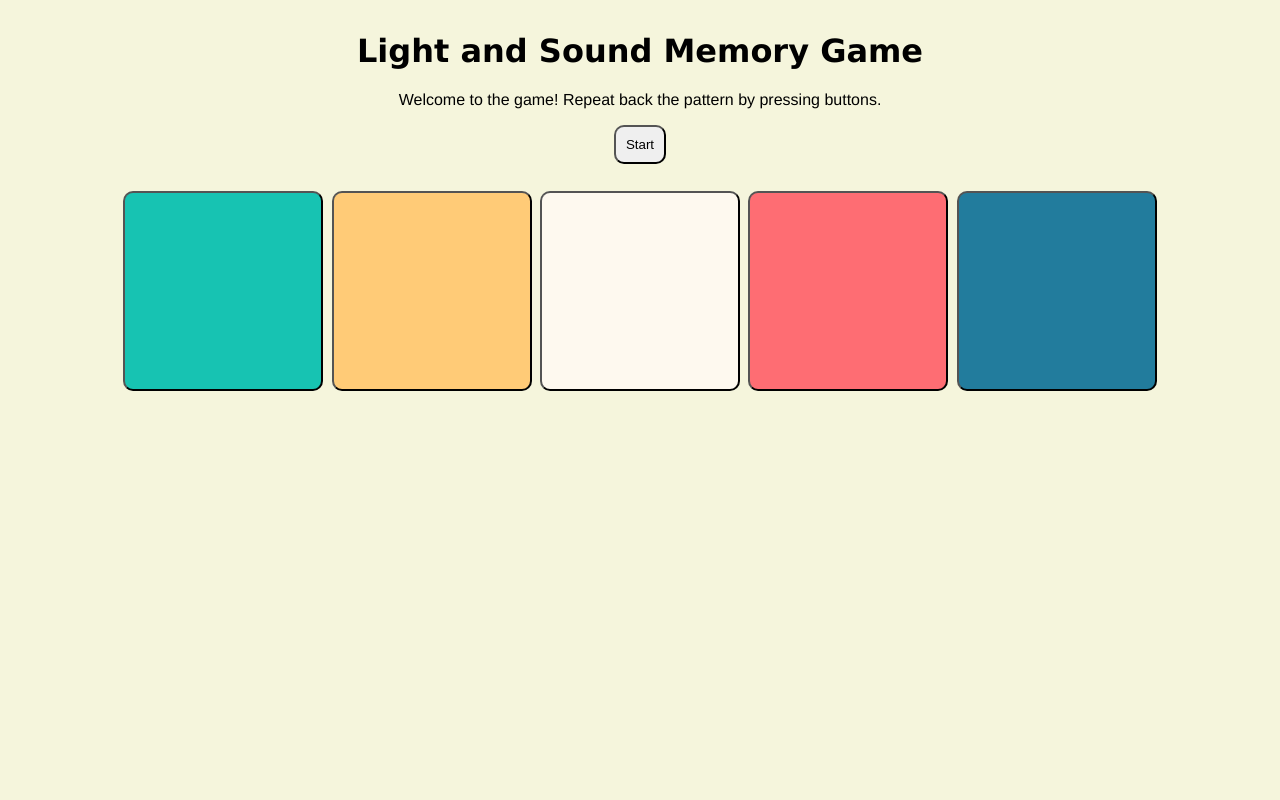
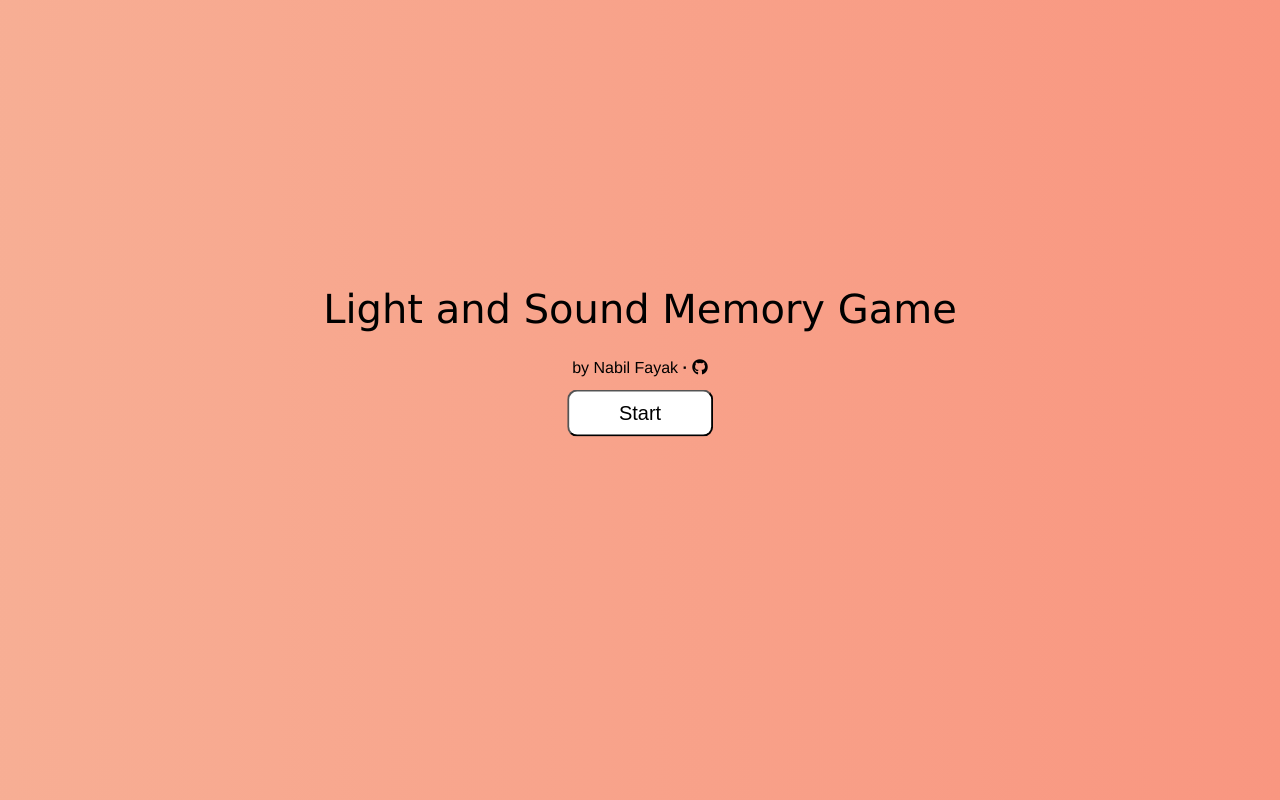
Before and after one commit to NabilFayak/CodePath-Prework-Game, a plain HTML site: page index.html in a window 1280 px wide. Drawn offline with Linux system fonts and the light colour scheme.

Commit message:
new background, new game screens, new design

```diff
--- a/index.html
+++ b/index.html
@@ -14,23 +14,40 @@
 
     <!-- import the webpage's javascript file -->
     <script src="/script.js" defer></script>
+    <script src="https://kit.fontawesome.com/998a128a48.js" crossorigin="anonymous"></script>
 
   </head>
 
   <body>
 
     <!-- this is the start of content -->
-    <h1>
-      Light and Sound Memory Game
-    </h1>
 
-    <p>
+    <div id="startScreen">
+      <h1 id="gameName">
+        Light and Sound Memory Game
+      </h1>
+
+      <h2 id="credits">
+        by
+        <a href="https://www.nabilfayak.com/" target="_blank">Nabil Fayak</a>
+        <strong>·</strong>
+        <ul class="wrapper">
+          <a href="https://github.com/nabilfayak" target="_blank">
+            <li class="icon github">
+              <span><i class="fab fa-github"></i></span>
+            </li>
+          </a>
+        </ul>
+      </h2>
+
+      <button id="startBtn" onclick="startGame();">
+      Start
+      </button>
+    </div>
+
+    <p id="gameDescription" class="hidden">
       Welcome to the game! Repeat back the pattern by pressing buttons.
     </p>
-
-    <button id="startBtn" onclick="startGame();">
-      Start
-    </button>
 
     <button id="stopBtn" class="hidden" onclick="stopGame()">
       Stop
@@ -38,7 +55,7 @@
 
     <p id="timer" class="hidden">You have: <span id="gameTime">0</span> seconds remaining!</p>
 
-    <div id="gameButtonArea">
+    <div id="gameButtonArea" class="hidden">
       <button id="button1" onclick="guess(1)" onmousedown="startTone(1);showImg(1)" onmouseup="stopTone();hideImg(1)"><img src="https://cdn.glitch.global/605601dd-d341-44d8-9496-8a3a0c3e4f9a/musicNote.jpg?v=1648851759154" class="hidden" id="imgBtn1" width="150" height="180"/></button>
       <button id="button2" onclick="guess(2)" onmousedown="startTone(2);showImg(2)" onmouseup="stopTone();hideImg(2)"><img src="https://cdn.glitch.global/605601dd-d341-44d8-9496-8a3a0c3e4f9a/musicNote.jpg?v=1648851759154" class="hidden" id="imgBtn2" width="150" height="180"/></button>
       <button id="button3" onclick="guess(3)" onmousedown="startTone(3);showImg(3)" onmouseup="stopTone();hideImg(3)"><img src="https://cdn.glitch.global/605601dd-d341-44d8-9496-8a3a0c3e4f9a/musicNote.jpg?v=1648851759154" class="hidden" id="imgBtn3" width="150" height="180"/></button>
--- a/script.js
+++ b/script.js
@@ -26,18 +26,26 @@ function startGame(){
   clueHoldTime = 1000;
   timer = setInterval(updateTimer, 1000);
   timeLeft = 61;
+  document.getElementById("gameName").classList.add("hidden");
+  document.getElementById("credits").classList.add("hidden");
   document.getElementById("startBtn").classList.add("hidden");
   document.getElementById("stopBtn").classList.remove("hidden");
   document.getElementById("timer").classList.remove("hidden");
+  document.getElementById("gameButtonArea").classList.remove("hidden");
+  document.getElementById("gameDescription").classList.remove("hidden");
   playClueSequence();
 }
 function stopGame(){
   clearInterval(timer);
   gamePlaying = false;
   // swap the Start and Stop buttons
+  document.getElementById("gameName").classList.remove("hidden");
+  document.getElementById("credits").classList.remove("hidden");
   document.getElementById("startBtn").classList.remove("hidden");
   document.getElementById("stopBtn").classList.add("hidden");
   document.getElementById("timer").classList.add("hidden");
+  document.getElementById("gameButtonArea").classList.add("hidden");
+  document.getElementById("gameDescription").classList.add("hidden");
 }
 
 
--- a/style.css
+++ b/style.css
@@ -1,6 +1,7 @@
 /* a minimalist set of CSS resets */
 
 /* default to border-box */
+
 html {
   box-sizing: border-box;
   font-size: 16px;
@@ -10,23 +11,80 @@ html {
   box-sizing: inherit;
 }
 
+
 /* adjust typography defaults */
+
 body {
   text-align: center;
   font-family: helvetica, arial, sans-serif;
   margin: 2rem;
-  background-color: beige;
   color: black;
+
+  background: linear-gradient(270deg, #f9957f, #f2f5d0);
+  background-size: 400% 400%;
+
+  -webkit-animation: AnimationName 12s ease infinite;
+  -moz-animation: AnimationName 12s ease infinite;
+  animation: AnimationName 12s ease infinite;
 }
 
 h1 {
   font-family: verdana, arial, sans-serif;
+  font-weight: normal;
+  font-size: 40px;
 }
+
+h2 {
+  font-weight: normal;
+  color: black;
+  font-size: 16px;
+}
+
+p {
+  font-size: 20px;
+}
+
+a {
+  text-decoration: none;
+  color: inherit;
+}
+
+a:hover {
+    text-decoration: underline;
+}
+
+#startScreen {
+  position: fixed;
+  top: 45%;
+  left: 50%;
+  transform: translate(-50%, -50%);
+}
+
+
+/* Adjusting Buttons */
 
 button {
   padding: 10px;
   border-radius: 10px;
   margin-bottom: 25px;
+}
+
+#startBtn {
+  background: white;
+  padding: 10px 50px;
+  border-radius: 10px;
+  font-size: 20px;
+}
+
+#stopBtn {
+  background: white;
+  padding: 10px 50px;
+  border-radius: 10px;
+}
+
+#startBtn:hover, #stopBtn:hover {
+  background: black;
+  color: white;
 }
 
 #gameButtonArea > button {
@@ -70,3 +128,37 @@ button {
 #button5:active, #button5.lit {
     background:blue;
 }
+
+
+/* Animated Background */
+
+@-webkit-keyframes AnimationName {
+    0%{background-position:0% 50%}
+    50%{background-position:100% 50%}
+    100%{background-position:0% 50%}
+}
+@-moz-keyframes AnimationName {
+    0%{background-position:0% 50%}
+    50%{background-position:100% 50%}
+    100%{background-position:0% 50%}
+}
+@keyframes AnimationName {
+    0%{background-position:0% 50%}
+    50%{background-position:100% 50%}
+    100%{background-position:0% 50%}
+}
+
+
+/* Github Button */
+
+.wrapper {
+  display: inline-flex;
+  list-style: none;
+  margin: 0;
+  padding: 0;
+  box-sizing: border-box;
+}
+
+.wrapper .github:hover {
+  color: #ffffff;
+}
```
Also changed, not shown: 1 other file.
